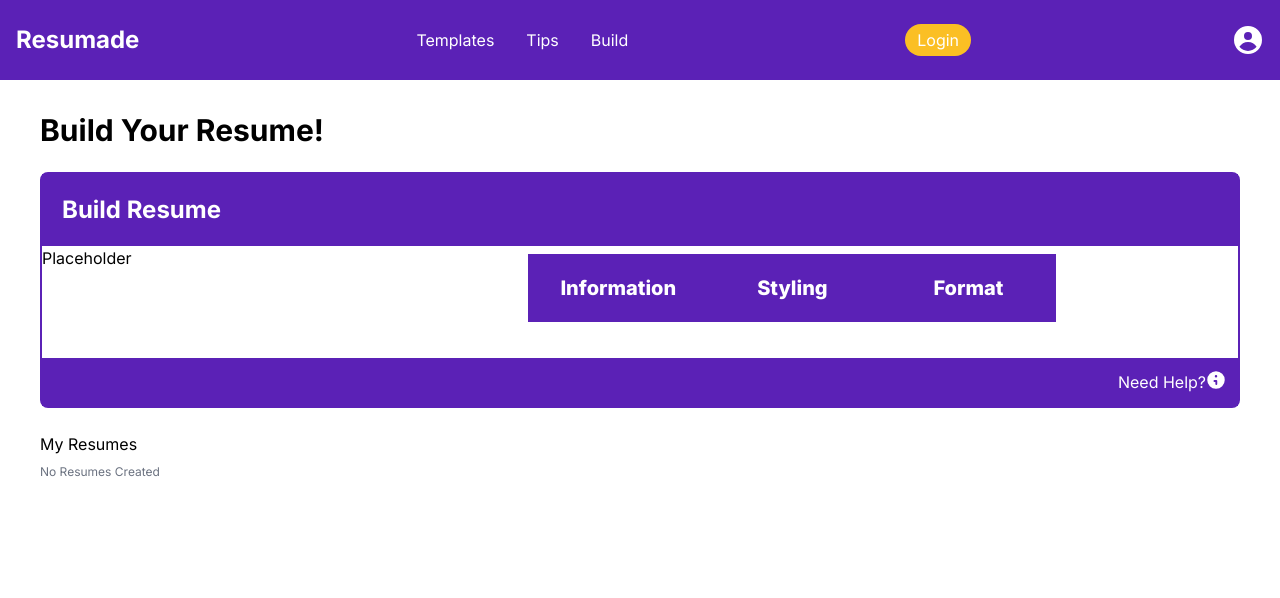
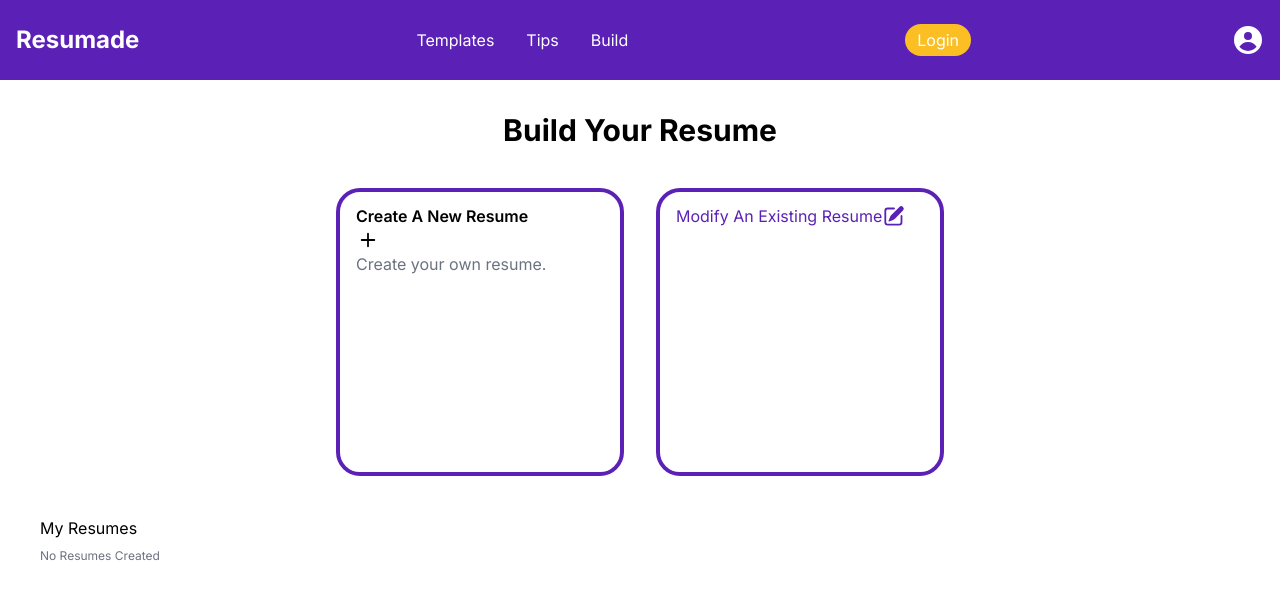
Before and after one commit to Josejguz/resume-generator, a Next.js app: page /build in a window 1280 px wide. Shown: the top 598 px of the page. Built offline with nearby package versions, Linux system fonts and the light colour scheme.

Commit message:
Create Options For Resume Building

```diff
--- a/src/app/build/components/BuildResume.tsx
+++ b/src/app/build/components/BuildResume.tsx
@@ -1,27 +1,41 @@
+'use client'
 import React from 'react';
-import FeatureBar from './FeatureBar';
-import { InformationCircleIcon } from '@heroicons/react/16/solid';
+import { useState } from 'react';
+import { PlusIcon, PencilSquareIcon } from '@heroicons/react/20/solid'
+import NewResume from './NewResume';
 
 export default function BuildResume() {
+
+    const [display, setDisplay] = useState("default");
+
+    const renderDisplay = () => {
+       switch(display) {
+           case "NewResume":
+               return <NewResume />
+           case "default":
+               return (
+                   <div className='flex justify-center'>
+                       <button className="flex flex-col align-middle py-3 px-4 rounded-3xl border-4 h-72 w-72 m-4 border-home hover:bg-home hover:text-white" onClick={()=>setDisplay("NewResume")}>
+                           <h1 className="font-semibold">Create A New Resume </h1>
+                           <PlusIcon className="h-6"/>
+                           <p className='text-gray-500'>Create your own resume.</p>
+                       </button>
+                       <button className=" flex py-3 px-4 text-home rounded-3xl border-4 h-72 w-72 m-4 border-home">
+                           <h1>Modify An Existing Resume</h1>
+                           <PencilSquareIcon className="h-6"/>
+                       </button>
+                   </div>
+               )
+           }
+       }
+
+       const displaySelected = (display: string) => {
+           setDisplay(display);
+       }
+
     return (
-        <div className="border-home border-2 rounded-lg w-9/10 ">
-            <h1 className=" font-bold border-b-white bg-home text-2xl text-white p-5">Build Resume</h1>
-            <div className="flex flex-rows">
-                <div className="w-2/5">
-                    <h1>Placeholder</h1>
-                </div>
-
-                <div className="w-3/5 p-2">
-                    <FeatureBar />
-                </div>
-
-                <br/>
-
-            </div>
-
-            <div className="flex p-3 justify-end bg-home">
-                <a href="/tips" className="flex flex-row justify-end text-white hover:text-gray-300 ">Need Help?< InformationCircleIcon className="h-5 w-5"/></a>
-            </div>
-        </div>
-    )
+    <div>
+        {renderDisplay()}
+    </div>
+    );
 }
--- a/src/app/build/page.tsx
+++ b/src/app/build/page.tsx
@@ -2,6 +2,7 @@ import Navbar from "@/components/Navbar";
 import { PlusIcon } from "@heroicons/react/16/solid";
 import React from "react";
 import { useState } from "react";
+import NewResume from "./components/NewResume";
 import BuildResume from "./components/BuildResume";
 
 export default function Home() {
@@ -16,8 +17,8 @@ export default function Home() {
         <div>
             <Navbar />
             <div className="flex flex-col mx-10 my-8">
-                <div>
-                    <h1 className="text-3xl font-bold">Build Your Resume!</h1>
+                <div className="flex justify-center">
+                    <h1 className="text-3xl font-bold">Build Your Resume</h1>
                 </div>
                 <br/>
 
```
